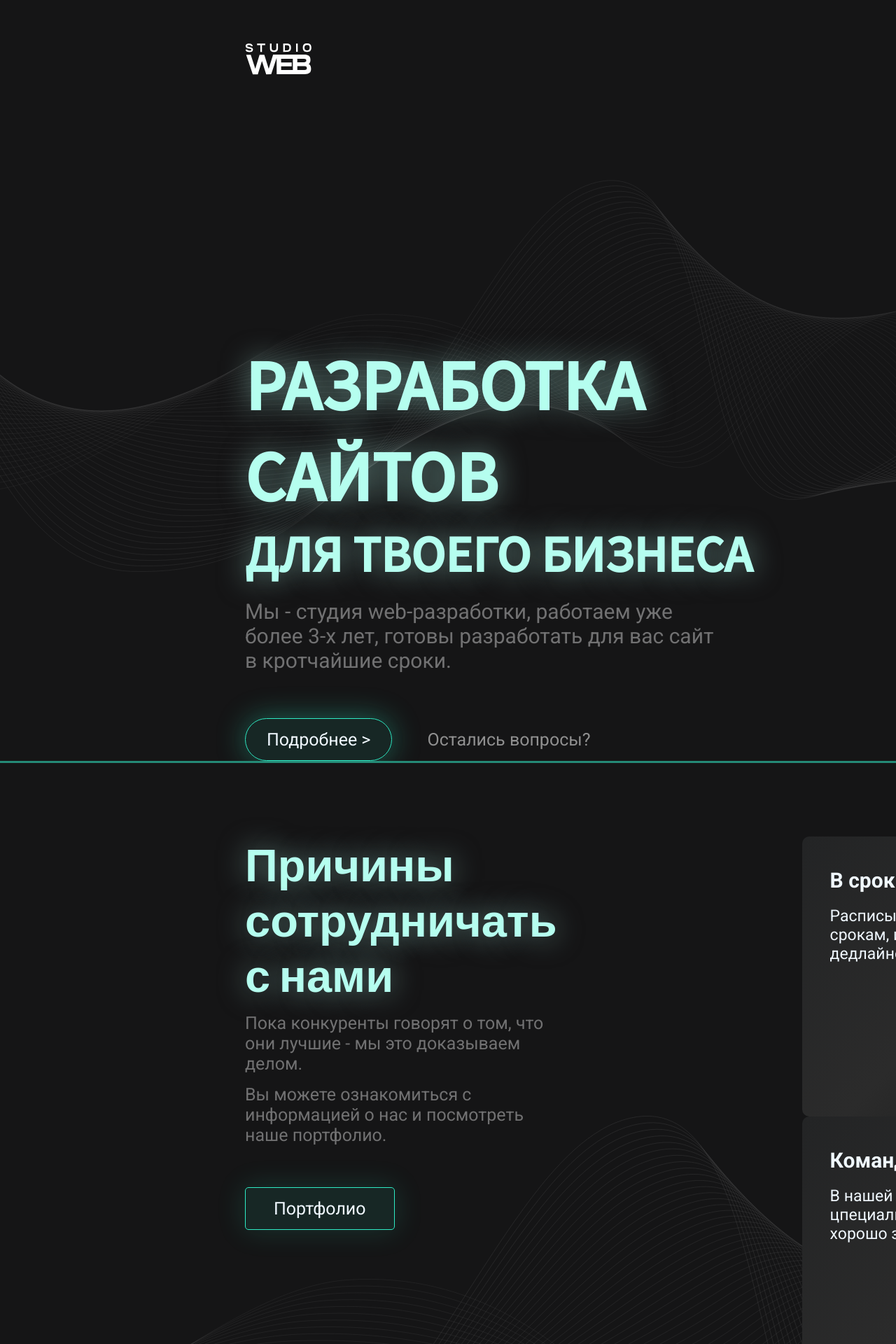
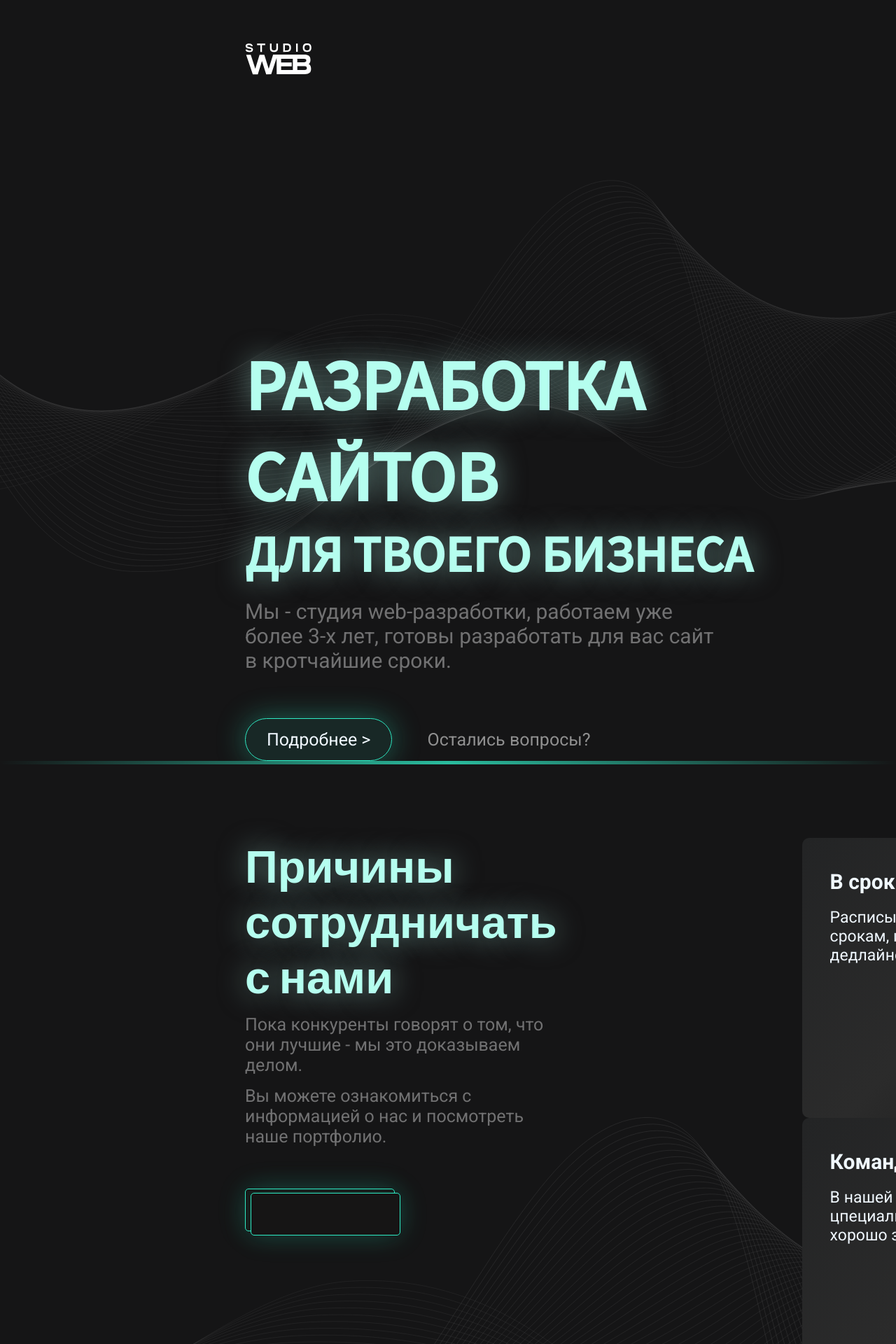
Before and after one commit to EHoTiNKA/testLending, a React (Vite) app: page / in a window 1280 px wide. Shown: the top 1920 px of the page at 70% size. Built offline with nearby package versions, Linux system fonts and the light colour scheme.

Commit message:
borderFirstPage

```diff
--- a/src/component/KvadratButton.jsx
+++ b/src/component/KvadratButton.jsx
@@ -1,11 +1,14 @@
-import "./styles/KvadratButton.scss"
+import "./styles/KvadratButton.scss";
 
 const KvadratButton = ({ text }) => {
-    return(
-        <div className="kvadratButtonBorder">
-            <p>{text}</p>
-        </div>
-    );
+  return (
+    <div className="kvadratButtonBorder front">
+      <p>{text}</p>
+      <div className="kvadratButtonBorder back">
+        <p>{text}</p>
+      </div>
+    </div>
+  );
 };
 
 export default KvadratButton;
--- a/src/component/styles/KvadratButton.scss
+++ b/src/component/styles/KvadratButton.scss
@@ -1,14 +1,29 @@
-.kvadratButtonBorder{
+.kvadratButtonBorder {
   display: flex;
   align-items: center;
   justify-content: center;
 
   max-width: 250px;
   padding: 15px 40px;
-    background-color: #31c9ab1a;
-    border: 1.5px solid #2EECC5;
+  background-color: #161515;
+  border: 1.5px solid #2eecc5;
   border-radius: 5px;
-    color: aliceblue;
   box-shadow: 0px 0px 40px 1px rgba(46, 236, 197, 0.15);
   font-size: 25px;
+
+  &.front {
+    color: aliceblue;
+
+
+    position: relative;
+
   }
+  &.back {
+    color: transparent;
+
+    position: absolute;
+    top: 5px;
+    left: 7px;
+
+  }
+}
--- a/src/widgets/styles/FirstPage.scss
+++ b/src/widgets/styles/FirstPage.scss
@@ -1,3 +1,11 @@
-.bodyFirstPage{
-    border-bottom: 3px solid #2ecfafa1;
+.bodyFirstPage {
+  border-image-source: linear-gradient(
+    to right,
+    #2abc9f00,
+    #2ABC9E 50%,
+    #2abc9f00
+  );
+  border-bottom: 5px solid;
+  border-image-slice: 1;
+  overflow-y: hidden;
 }
--- a/src/widgets/styles/SecondBody.scss
+++ b/src/widgets/styles/SecondBody.scss
@@ -7,6 +7,7 @@
     font-family: "Roboto", sans-serif;
 
     width: 800px;
+
 
     button{
         margin-top: 45px;
--- a/src/widgets/styles/SecondPage.scss
+++ b/src/widgets/styles/SecondPage.scss
@@ -0,0 +1,3 @@
+.secondPageMainContent{
+    overflow-y: hidden;
+}
```
Also changed, not shown: .eslintrc.cjs (deleted). Lines whose indentation alone changed are shown as unchanged.
